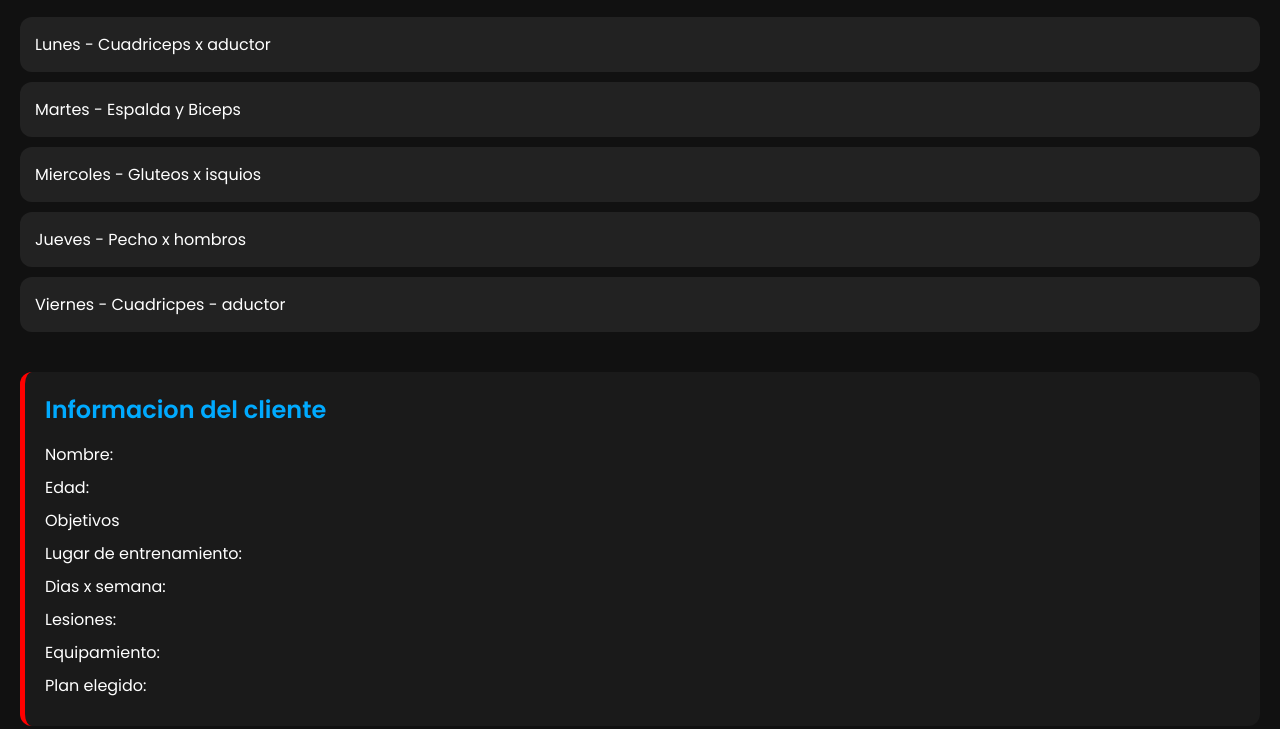
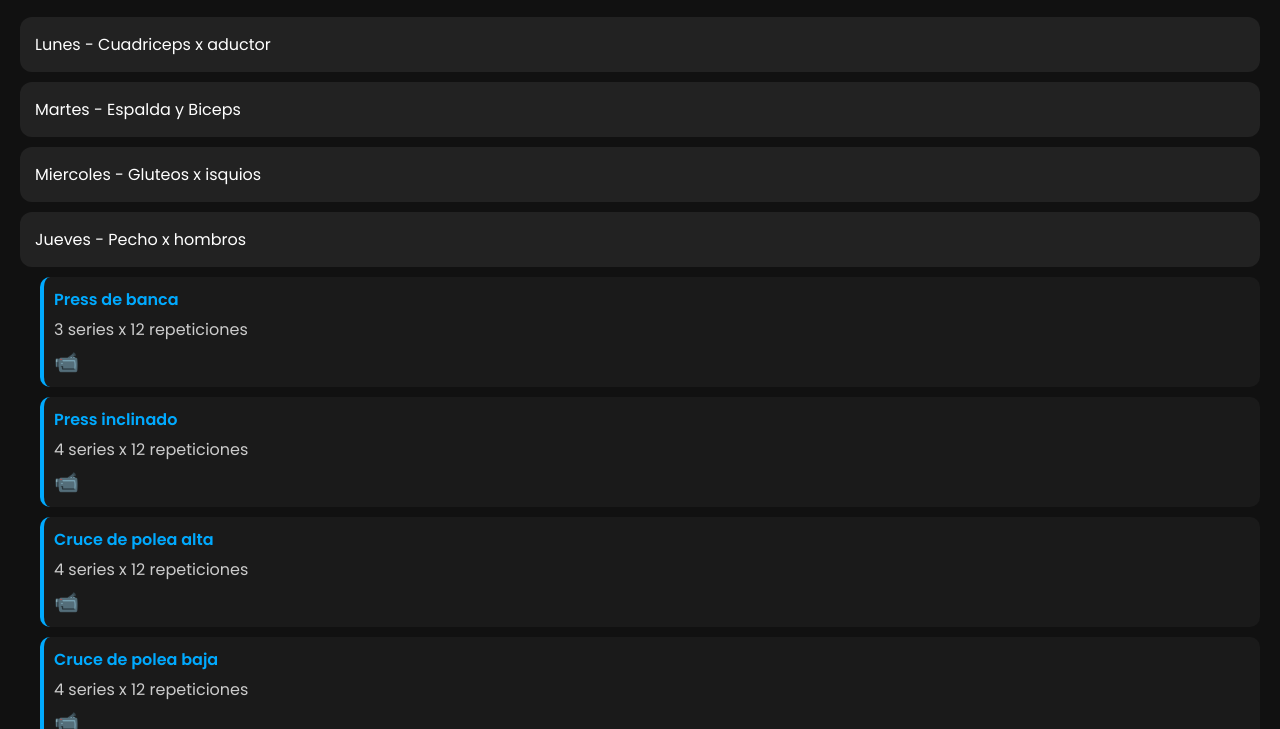
Before and after one commit to milagrosbelen/FitnessMB, a plain HTML site: page index.html in a window 1280 px wide. Both pictures are taken after a click on the element "Jueves - Pecho x hombros". Shown: the part 71-800 px from the top of the page. Drawn offline with Linux system fonts and the light colour scheme.

Commit message:
cambvios

```diff
--- a/index.html
+++ b/index.html
@@ -120,7 +120,7 @@
     </div>
   </div>
     <div class="dia" onclick="toggleRutina('jueves')">Jueves - Pecho x hombros</div>
-  <div class="rutina" id="Jueves">
+  <div class="rutina" id="jueves">
     <div class="ejercicio">
       <div class="titulo-ejercicio">Press de banca</div>
       <div class="info">3 series x 12 repeticiones</div>
```
